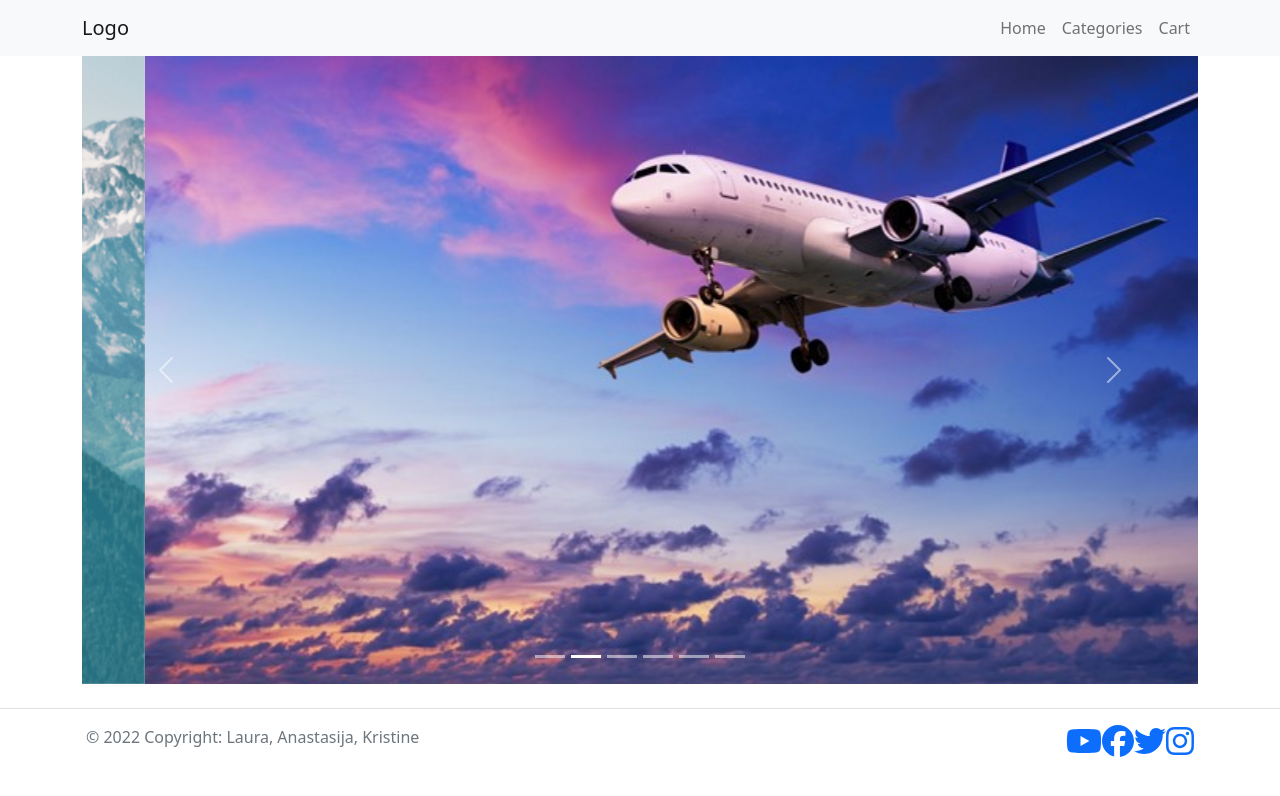
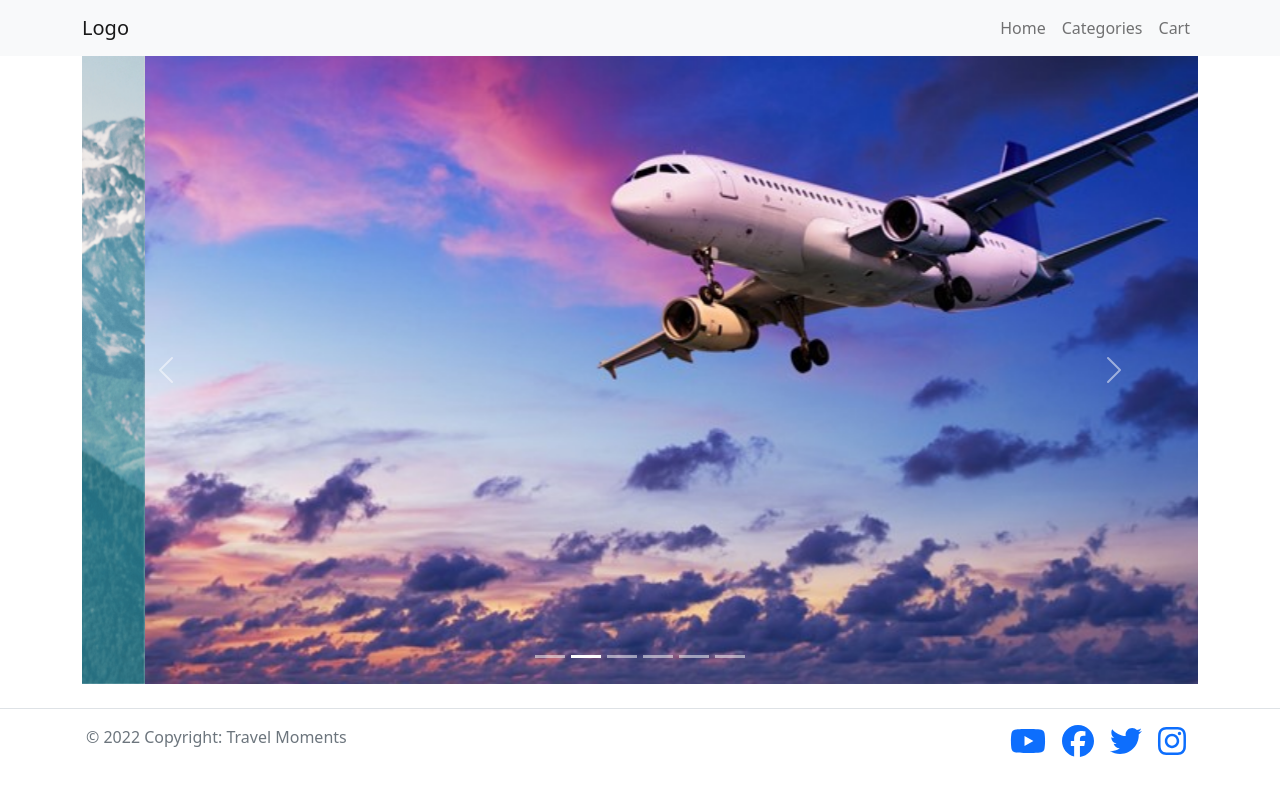
Before and after one commit to LauraStabulniece/hackathon-3, a React (Create React App) app: page / in a window 1280 px wide. Shown: the top 796 px of the page. Built offline with nearby package versions, Linux system fonts and the light colour scheme.

Commit message:
updated footer

```diff
--- a/src/Components/Footer.js
+++ b/src/Components/Footer.js
@@ -7,7 +7,7 @@ function Footer() {
         <div className="row">
           <div className="col-md-6 p-3">
             <span class="text-muted">
-              &copy; 2022 Copyright: Laura, Anastasija, Kristine
+              &copy; 2022 Copyright: Travel Moments
             </span>
           </div>
           <div className="col-md-6 p-3">
--- a/src/Components/SocialFollow.js
+++ b/src/Components/SocialFollow.js
@@ -10,18 +10,18 @@ function SocialFollow() {
   return (
     <div>
       <a href="https://www.youtube.com/c/jamesqquick"
-        className="youtube social">
+        className="youtube social p-2">
         <FontAwesomeIcon icon={faYoutube} size="2x" />
       </a>
       <a href="https://www.facebook.com/learnbuildteach/"
-        className="facebook social">
+        className="facebook social p-2">
         <FontAwesomeIcon icon={faFacebook} size="2x" />
       </a>
-      <a href="https://www.twitter.com/jamesqquick" className="twitter social">
+      <a href="https://www.twitter.com/jamesqquick" className="twitter social p-2">
         <FontAwesomeIcon icon={faTwitter} size="2x" />
       </a>
       <a href="https://www.instagram.com/learnbuildteach"
-        className="instagram social">
+        className="instagram social p-2">
         <FontAwesomeIcon icon={faInstagram} size="2x" />
       </a>
 
```
